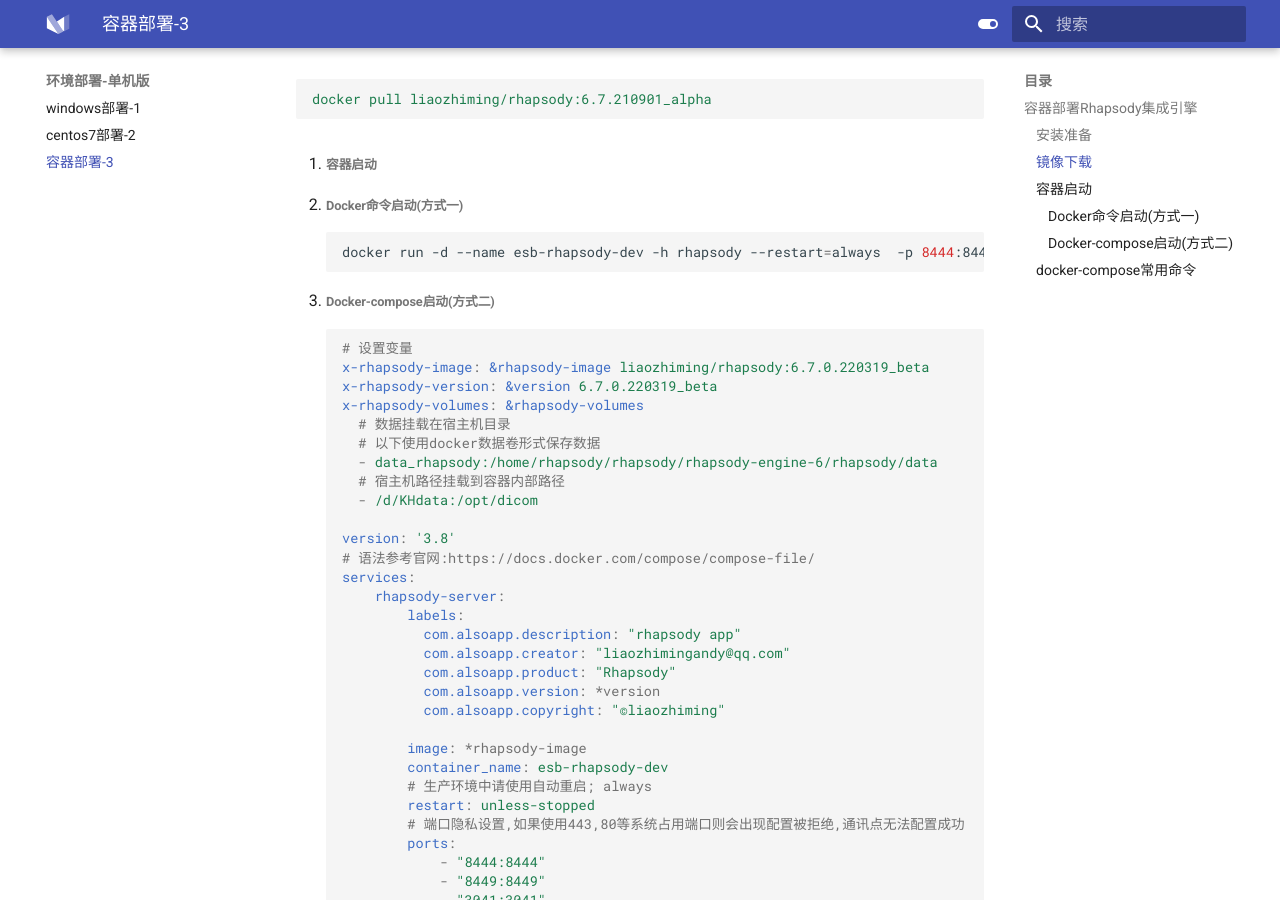
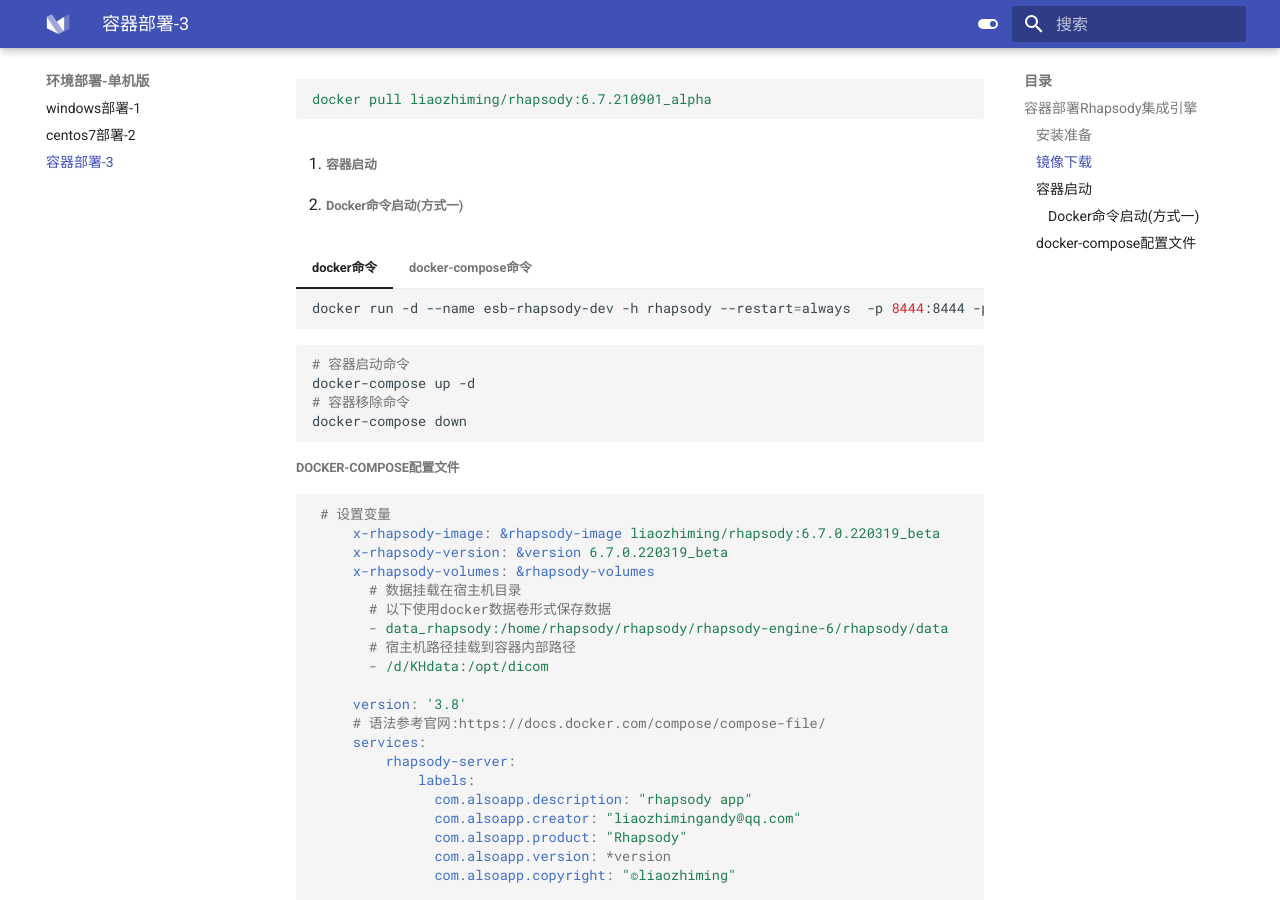
Before and after one commit to liaozhimingandy/demo, an MkDocs documentation site: the page built from docs/setup/docker_installer.md, in a window 1280 px wide and 900 px high, scrolled down 555 px. Built offline with MkDocs 1.6.1 and Material for MkDocs 9.7.7, drawn with Linux system fonts in a browser that asks for light colours; some of the changed text lies outside the part shown.

Commit message:
内容: 1.调整内容;

````diff
--- a/docs/setup/docker_installer.md
+++ b/docs/setup/docker_installer.md
@@ -20,14 +20,28 @@
 
    - ###### Docker命令启动(方式一)
 
+=== "docker命令"
+
      ```dockerfile
      docker run -d --name esb-rhapsody-dev -h rhapsody --restart=always  -p 8444:8444 -p 8449:8449 -p 4031:4031 -p 3041:3041 -p 52053-52067:52053-52067 -e TZ="Asia/Shanghai" --add-host grpcservices.api.rhapsody.global:127.0.0.1 liaozhiming/rhapsody:6.7.0.20220503_release
      ```
 
-   - ###### Docker-compose启动(方式二)
+=== "docker-compose命令"
 
-     ```yaml
-     # 设置变量
+```shell
+# 容器启动命令
+docker-compose up -d
+# 容器移除命令
+docker-compose down
+```
+
+
+
+
+##### docker-compose配置文件
+
+```yaml
+ # 设置变量
      x-rhapsody-image: &rhapsody-image liaozhiming/rhapsody:6.7.0.220319_beta
      x-rhapsody-version: &version 6.7.0.220319_beta
      x-rhapsody-volumes: &rhapsody-volumes
@@ -104,14 +118,4 @@
          name: data_rhapsody
      # 由于做了资源限制, 并且没有使用swarm, 所以要加上--compatibility参数, 不然会报错
      # docker-compose --compatibility -f gateway.yml up -d
-     ```
-
-
-##### docker-compose常用命令
-
 ```
- # 容器启动命令
- docker-compose up -d
- # 容器移除命令
- docker-compose down
-```
````
